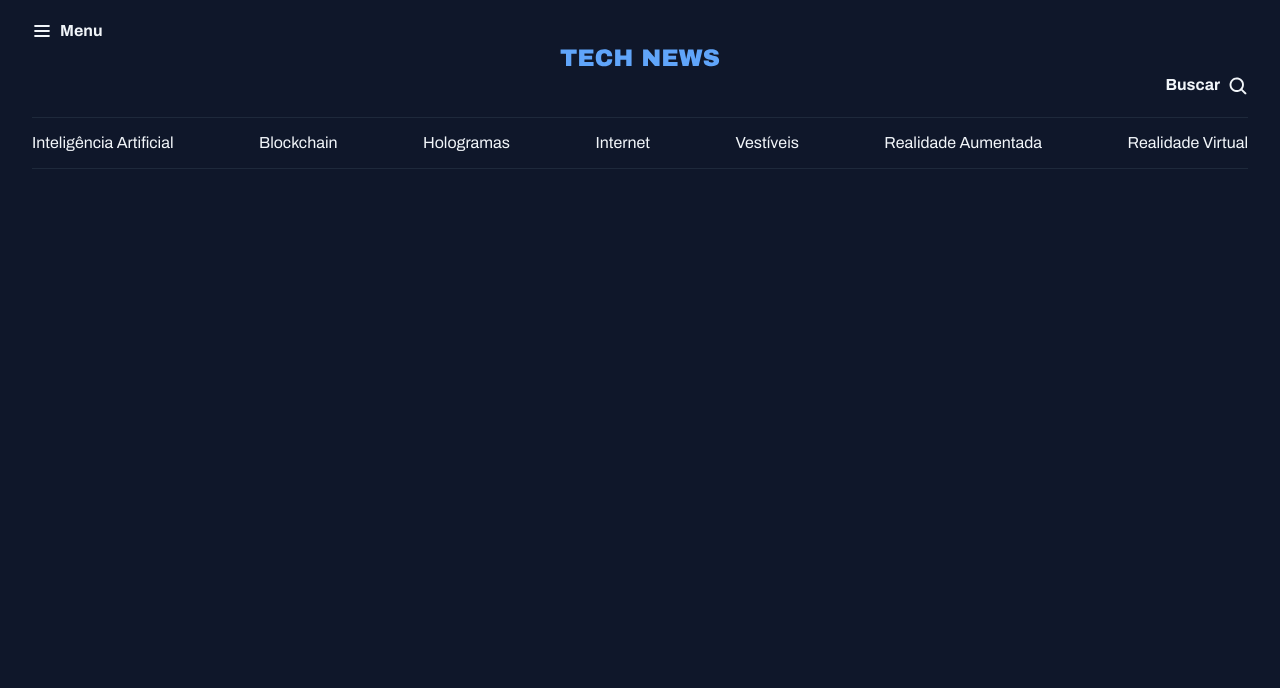
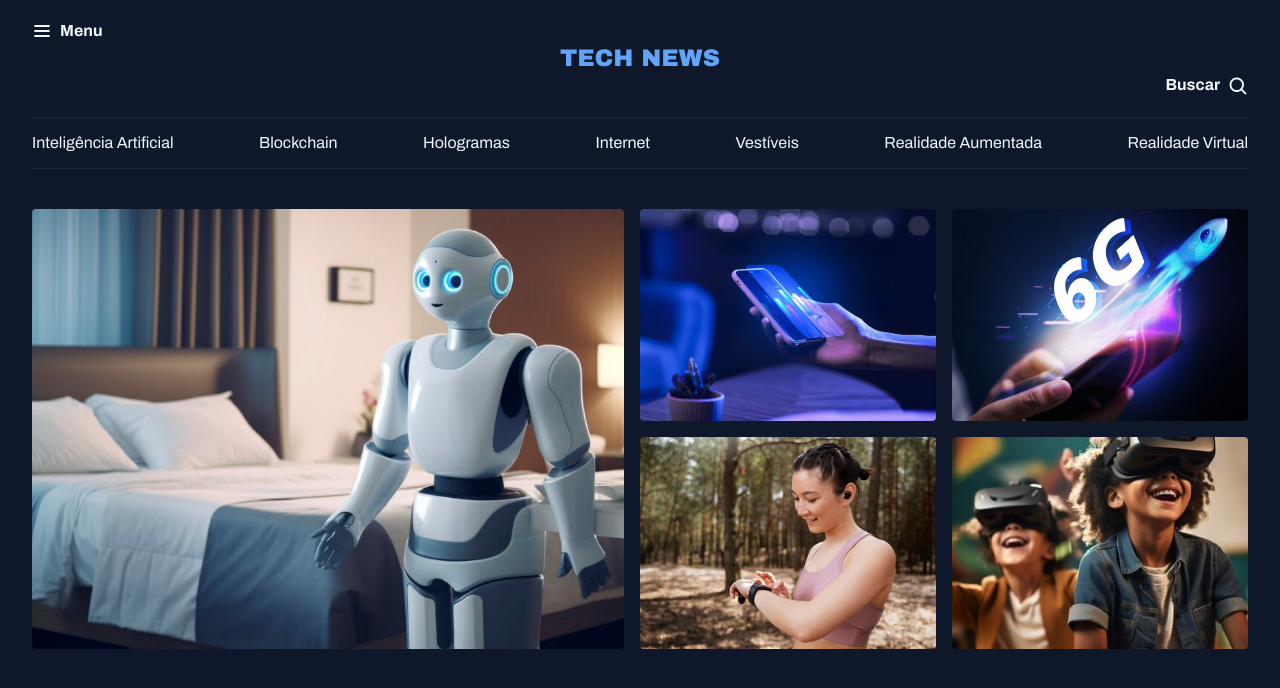
Before and after one commit to danillolandim/EXPLORER, a plain HTML site: page portal-Noticias/index.html in a window 1280 px wide. Drawn offline with Linux system fonts and the light colour scheme.

Commit message:
Estruturando section dados

```diff
--- a/portal-Noticias/index.html
+++ b/portal-Noticias/index.html
@@ -36,5 +36,28 @@
         <a href="#">Realidade  Virtual</a>
     </nav>
    </header>
+
+   <main class="grid container">
+    <section id="featured" class="grid grid-flow-col gap-16">
+        <div>
+         <img src="./assets/images/Image 01.png" alt="robozinho">
+        </div>
+
+        <div class="grid grid-cols-2 gap-16">
+         <div>
+            <img src="./assets/images/Image 02.png" alt="">
+         </div>
+         <div>
+            <img src="./assets/images/Image 03.png" alt="">
+         </div>
+        <div>
+            <img src="./assets/images/Image 04.png" alt="">
+        </div>
+        <div>
+            <img src="./assets/images/Image 05.png" alt="">
+        </div>
+    </div>
+    </section>
+   </main>
 </body>
 </html>
--- a/portal-Noticias/styles/global.css
+++ b/portal-Noticias/styles/global.css
@@ -44,6 +44,9 @@ a:hover{
 h1, h2, h3{
     font: inherit;
 }
+img{
+    max-width: 100%;
+}
 
 .container{
     max-width: 1280px;
@@ -51,12 +54,6 @@ h1, h2, h3{
     margin-inline: auto;
 }
 
-/*utility first*/
-
-.grid{
-    display: grid;
+main{
+    margin-top: 40px;
 }
-
-.grid-flow-col{
-    grid-auto-flow: column;
-}
--- a/portal-Noticias/styles/index.css
+++ b/portal-Noticias/styles/index.css
@@ -1,2 +1,4 @@
 @import url(global.css);
 @import url(header.css);
+@import url(utility.css);
+@import url(sections.css);
--- /dev/null
+++ b/portal-Noticias/styles/sections.css
@@ -0,0 +1,7 @@
+#featured{
+    img{
+        height: 100%;
+        object-fit: cover;
+        border-radius: 4px;
+    }
+}
--- /dev/null
+++ b/portal-Noticias/styles/utility.css
@@ -0,0 +1,17 @@
+/*utility-first*/
+
+.grid{
+    display: grid;
+}
+
+.grid-flow-col{
+    grid-auto-flow: column;
+}
+
+.grid-cols-2{
+    grid-template-columns: 1fr 1fr;
+}
+
+.gap-16{
+    gap: 16px;
+}
```
